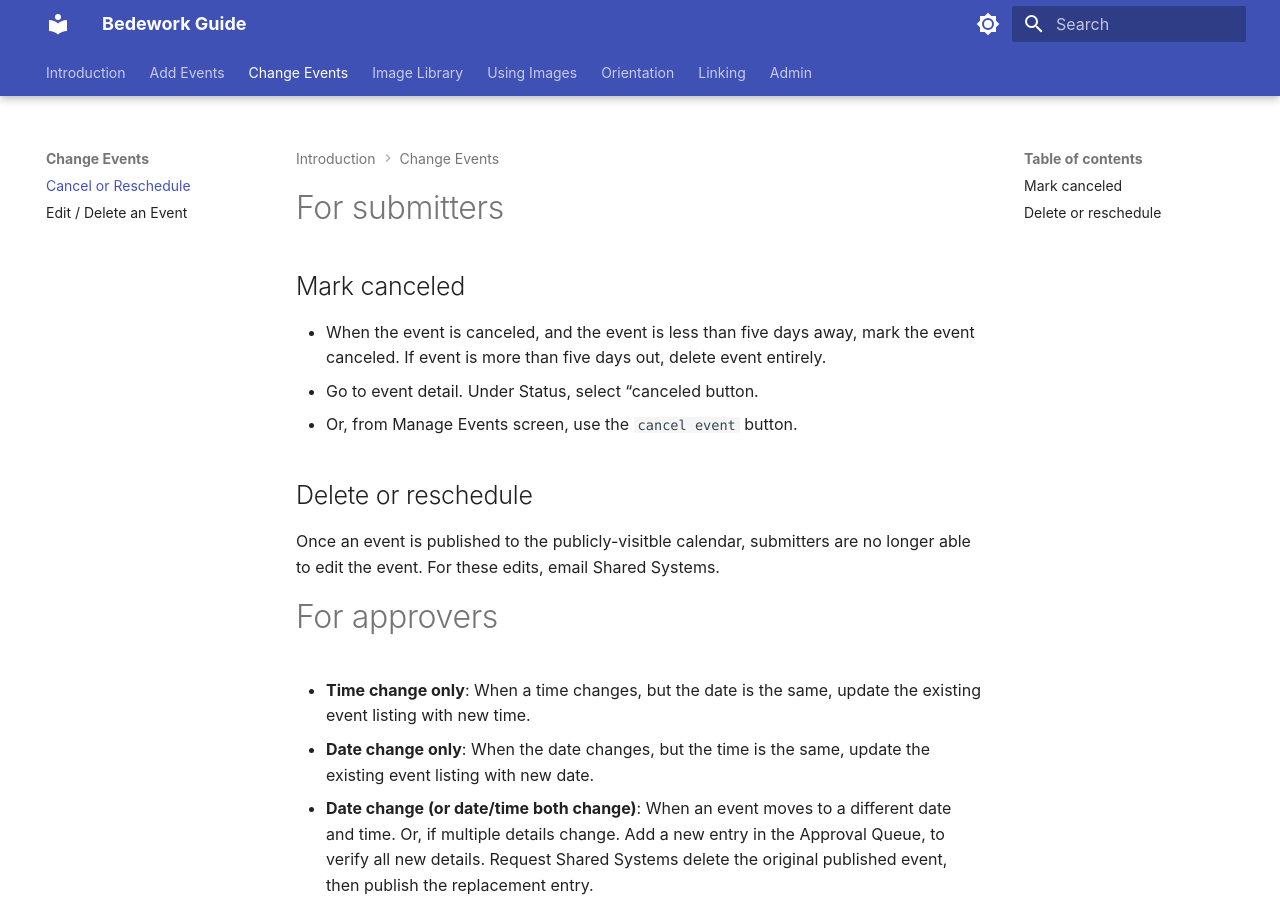
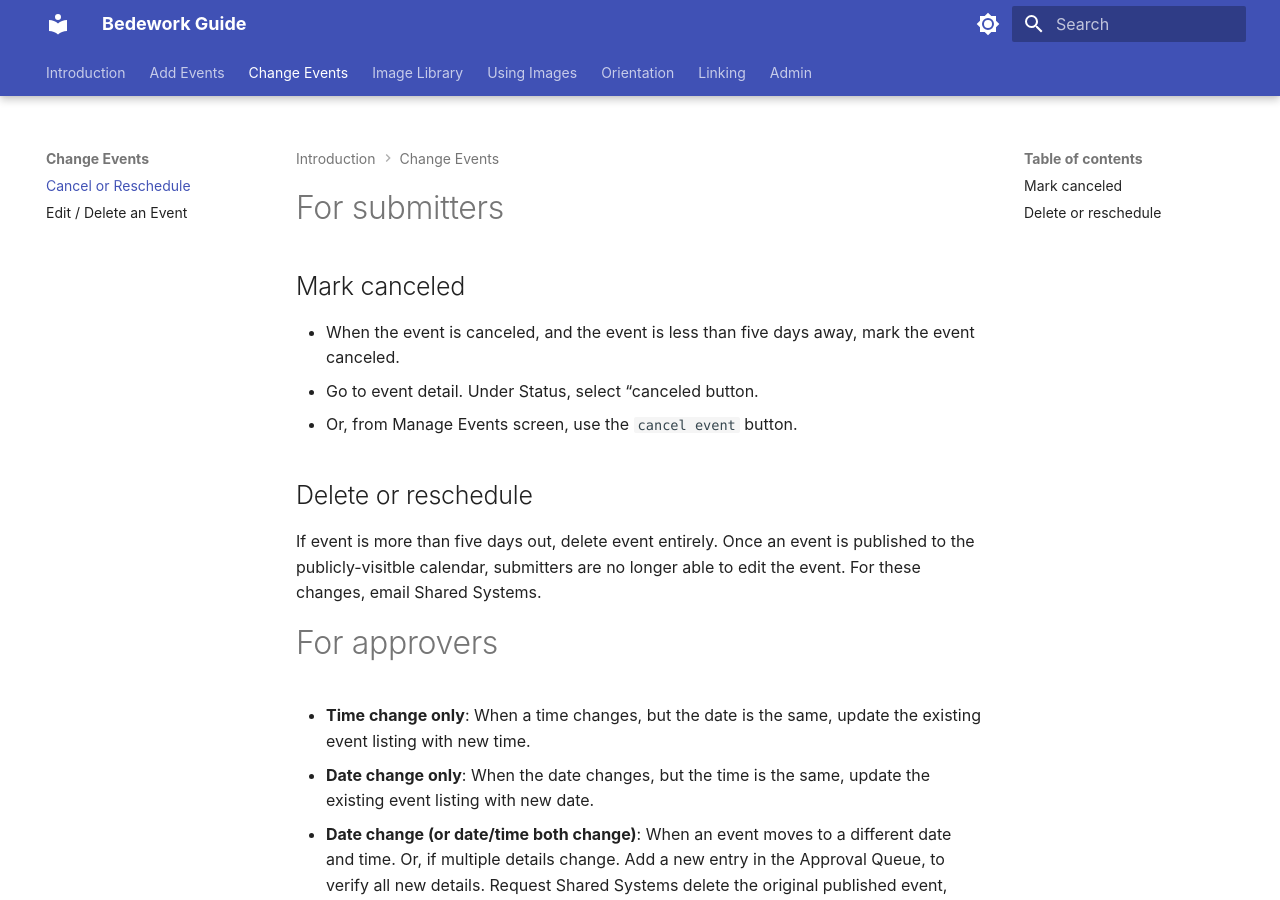
Before and after one commit to Nashville-Public-Library/bedework-docs, an MkDocs documentation site: the page built from docs/change-events/cancel.md, in a window 1280 px wide and 900 px high. Built offline with MkDocs 1.6.1 and Material for MkDocs 9.7.7, drawn with Linux system fonts in a browser that asks for light colours.

Commit message:
simplify mark canceled

```diff
--- a/docs/change-events/cancel.md
+++ b/docs/change-events/cancel.md
@@ -7,13 +7,13 @@ sidebar_position: 1
 
 ## Mark canceled
 
-- When the event is canceled, and the event is less than five days away, mark the event canceled. If event is more than five days out, delete event entirely.
+- When the event is canceled, and the event is less than five days away, mark the event canceled.
   - Go to event detail. Under Status, select “canceled button.
   - Or, from Manage Events screen, use the `cancel event` button.
 
 ## Delete or reschedule
 
-Once an event is published to the publicly-visitble calendar, submitters are no longer able to edit the event.  For these edits, email Shared Systems.
+If event is more than five days out, delete event entirely. Once an event is published to the publicly-visitble calendar, submitters are no longer able to edit the event.  For these changes, email Shared Systems.
 
 # For approvers
 
```
